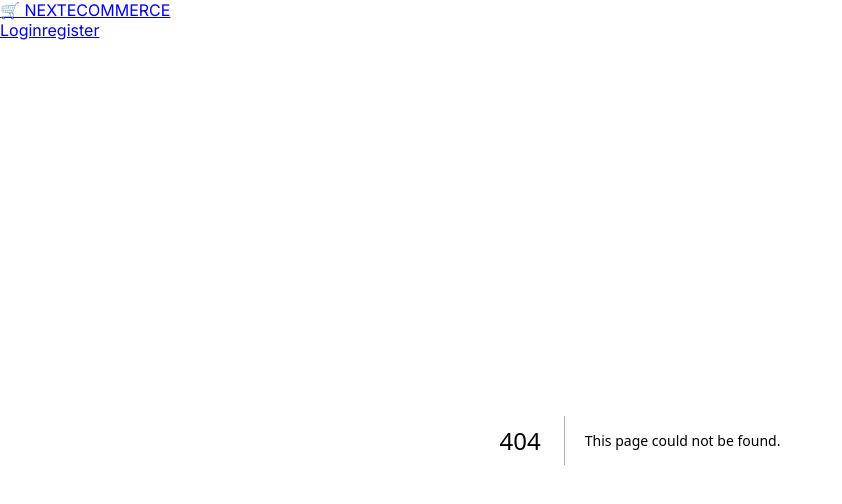
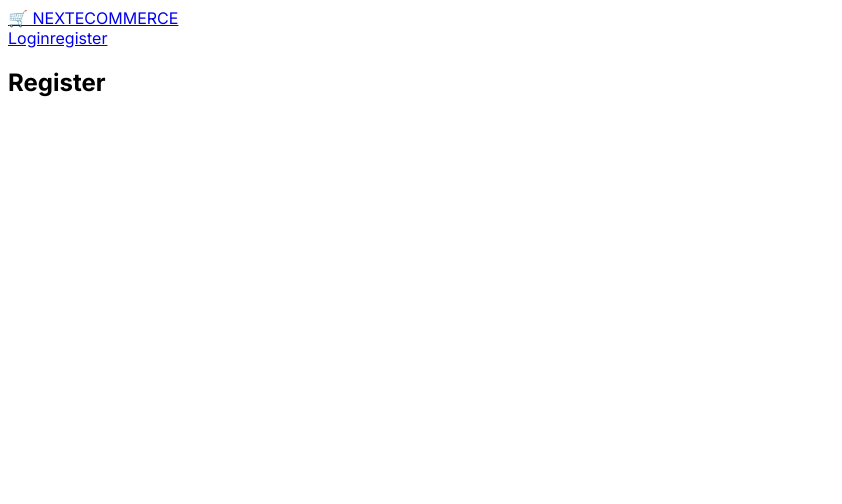
Before and after one commit to imran-farooq7/next-ecommerce, a Next.js app: page /register in a window 1280 px wide. Before the commit this address had no page. Shown: the top 504 px of the page, without its empty margins (0-842 px from the left). Built offline with nearby package versions, Linux system fonts and the light colour scheme.

Commit message:
Register page started

```diff
--- /dev/null
+++ b/app/register/page.tsx
@@ -0,0 +1,33 @@
+"use client";
+import { FormEvent, useState } from "react";
+
+const RegisterPage = () => {
+	const [name, setName] = useState("");
+	const [email, setEmail] = useState("");
+	const [passwod, setPassword] = useState("");
+	const [loading, setLoading] = useState(false);
+
+	const handleSubmit = async (e: FormEvent<HTMLFormElement>) => {
+		e.preventDefault();
+		try {
+			setLoading(true);
+		} catch (error) {
+			console.log(error);
+		} finally {
+			setLoading(false);
+		}
+	};
+
+	return (
+		<main>
+			<div className="container">
+				<div className="row vh-100 justify-content-center align-items-center">
+					<div className="col-lg-4 shadow bg-light p-4">
+						<h2 className="mb-4 text-center">Register</h2>
+					</div>
+				</div>
+			</div>
+		</main>
+	);
+};
+export default RegisterPage;
--- a/package.json
+++ b/package.json
@@ -9,6 +9,7 @@
     "lint": "next lint"
   },
   "dependencies": {
+    "axios": "^1.6.8",
     "bcrypt": "^5.1.1",
     "bootstrap-material-design": "^4.1.3",
     "mongoose": "^8.3.0",
```
Also changed, not shown: 1 other file (tests, documents, lock files or other folders).
